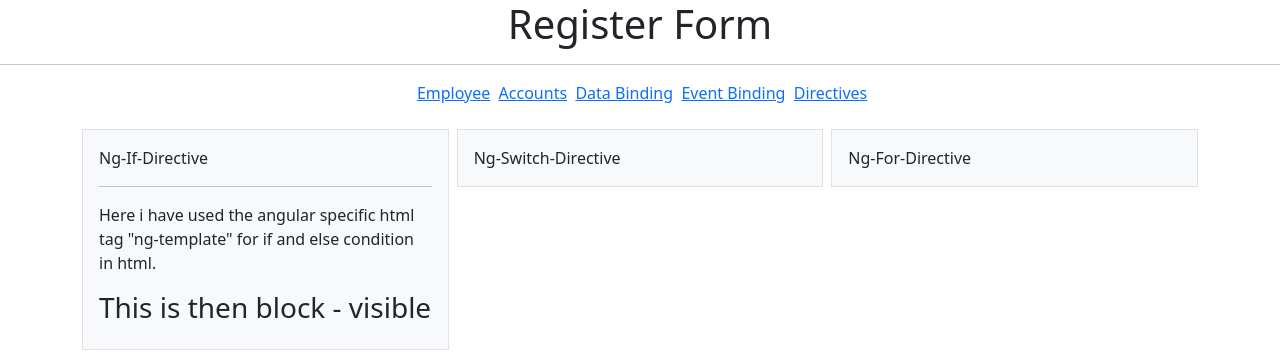
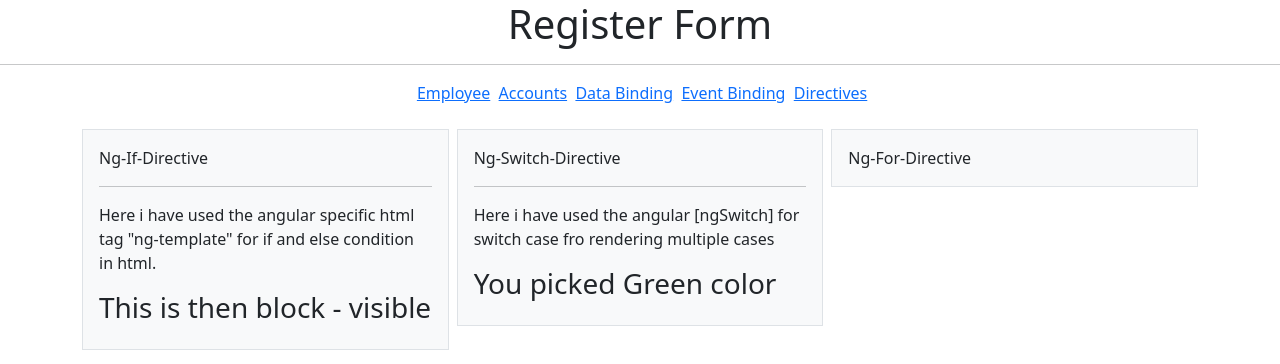
Before and after one commit to moshin04/learn-angular, an Angular app: page /directives in a window 1280 px wide. Shown: the top 364 px of the page. Built offline with nearby package versions, Linux system fonts and the light colour scheme.

Commit message:
learnts ngSwitch for different switch case senarios

```diff
--- a/src/app/directives/directives.component.html
+++ b/src/app/directives/directives.component.html
@@ -23,7 +23,20 @@
       </div>
     </div>
     <div class="col-4">
-      <div class="p-3 border bg-light">Ng-Switch-Directive</div>
+      <div class="p-3 border bg-light">
+        <div>Ng-Switch-Directive</div>
+        <hr />
+        <p>
+          Here i have used the angular [ngSwitch] for switch case fro rendering
+          multiple cases
+        </p>
+        <div [ngSwitch]="color">
+          <div *ngSwitchCase="'red'" class="h3">You picked Red color</div>
+          <div *ngSwitchCase="'blue'" class="h3">You picked Blue color</div>
+          <div *ngSwitchCase="'green'" class="h3">You picked Green color</div>
+          <div *ngSwitchDefault class="h3">Pick again</div>
+        </div>
+      </div>
     </div>
     <div class="col-4">
       <div class="p-3 border bg-light">Ng-For-Directive</div>
--- a/src/app/directives/directives.component.ts
+++ b/src/app/directives/directives.component.ts
@@ -9,6 +9,8 @@ export class DirectivesComponent implements OnInit {
 
   displayName=true;
 
+  color="green";
+
   constructor() { }
 
   ngOnInit(): void {
```
